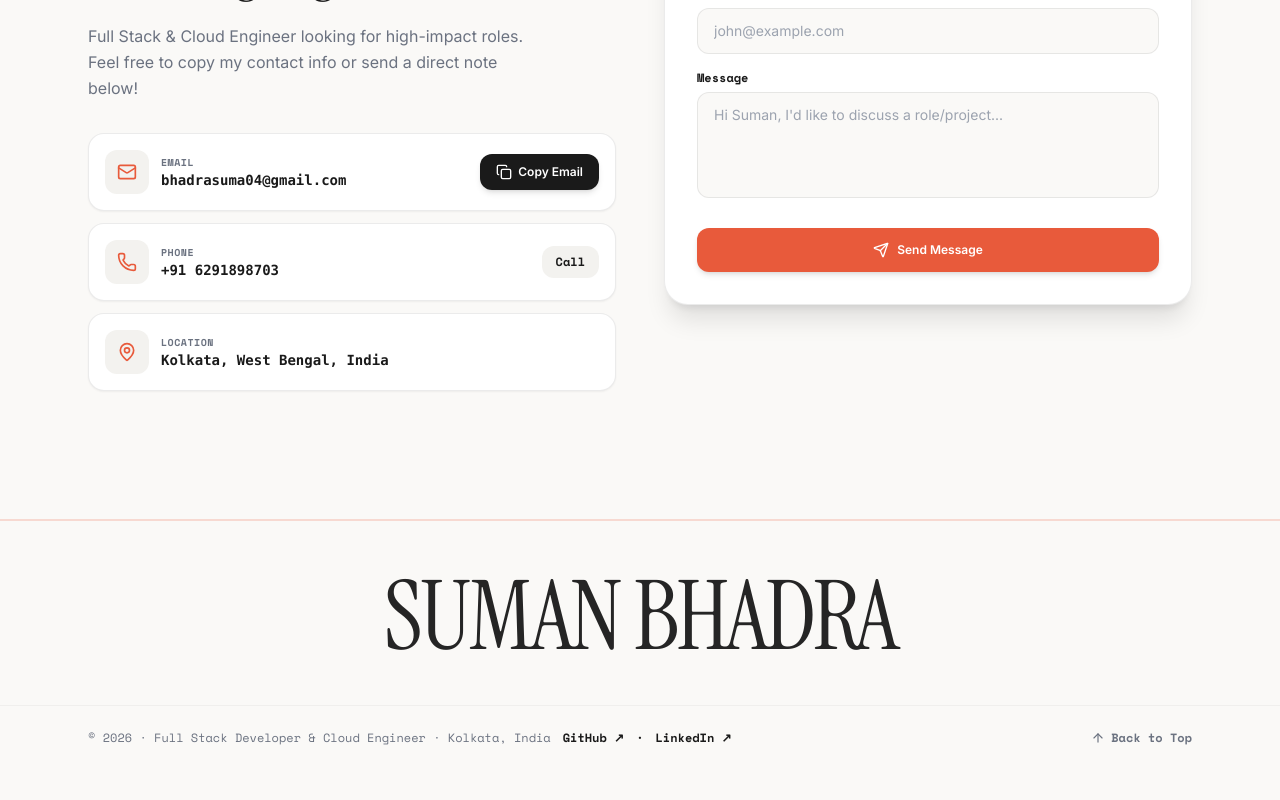
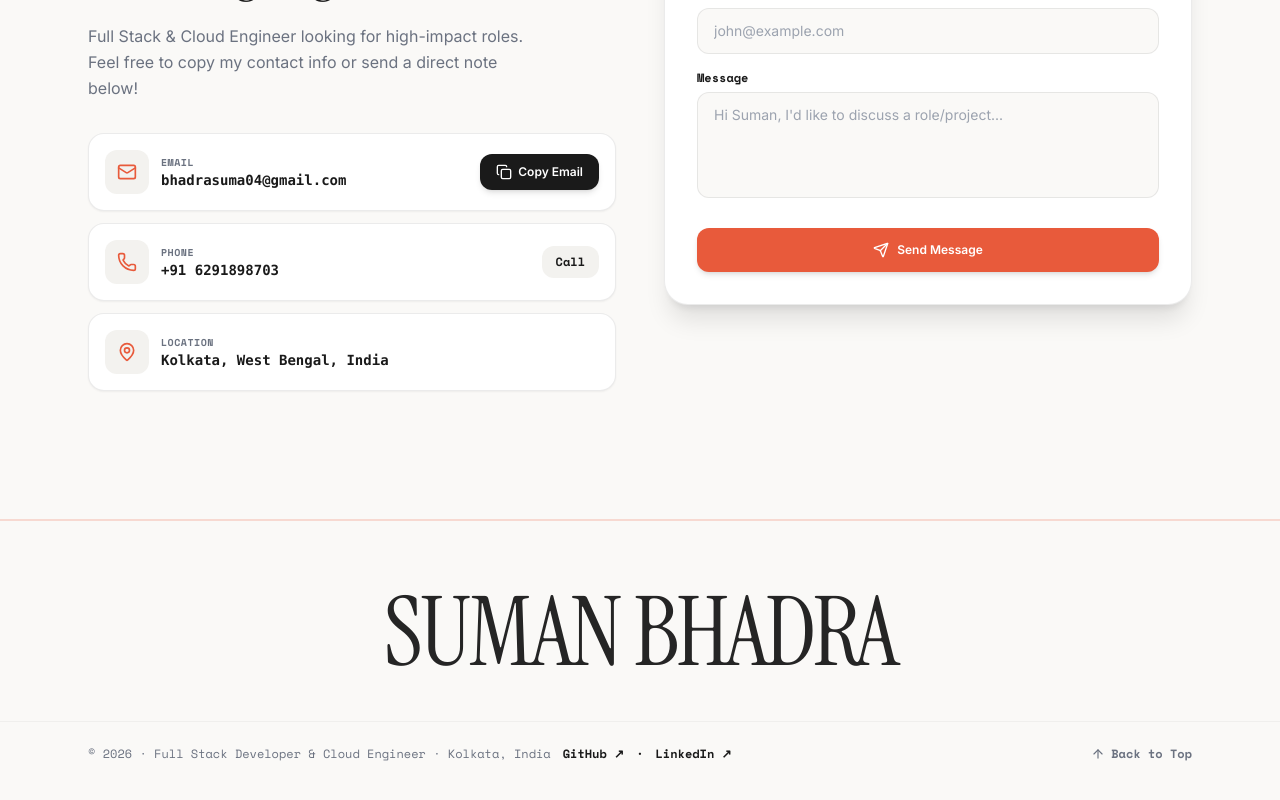
Before and after one commit to BhadraSuman/Portfolio2026, a Next.js app: page / in a window 1280 px wide. Shown: the part 6009-6809 px from the top of the page. Built offline with nearby package versions, Linux system fonts and the light colour scheme.

Commit message:
fix: increase footer bottom padding to prevent overlap with fixed floating dock on desktop

```diff
--- a/components/Footer.tsx
+++ b/components/Footer.tsx
@@ -11,7 +11,7 @@ export const Footer: React.FC = () => {
   };
 
   return (
-    <footer className="border-t-2 border-[#e85a3b]/20 bg-[#faf9f7] pt-12 pb-24 text-[#1a1a1a]">
+    <footer className="border-t-2 border-[#e85a3b]/20 bg-[#faf9f7] pt-16 pb-40 sm:pb-44 text-[#1a1a1a] relative z-10">
       <div className="max-w-6xl mx-auto px-4 sm:px-6 text-center mb-10 overflow-hidden">
         <h2 className="font-serif-title text-5xl sm:text-7xl md:text-8xl text-[#1a1a1a] tracking-tight uppercase select-none opacity-95">
           SUMAN BHADRA
```
